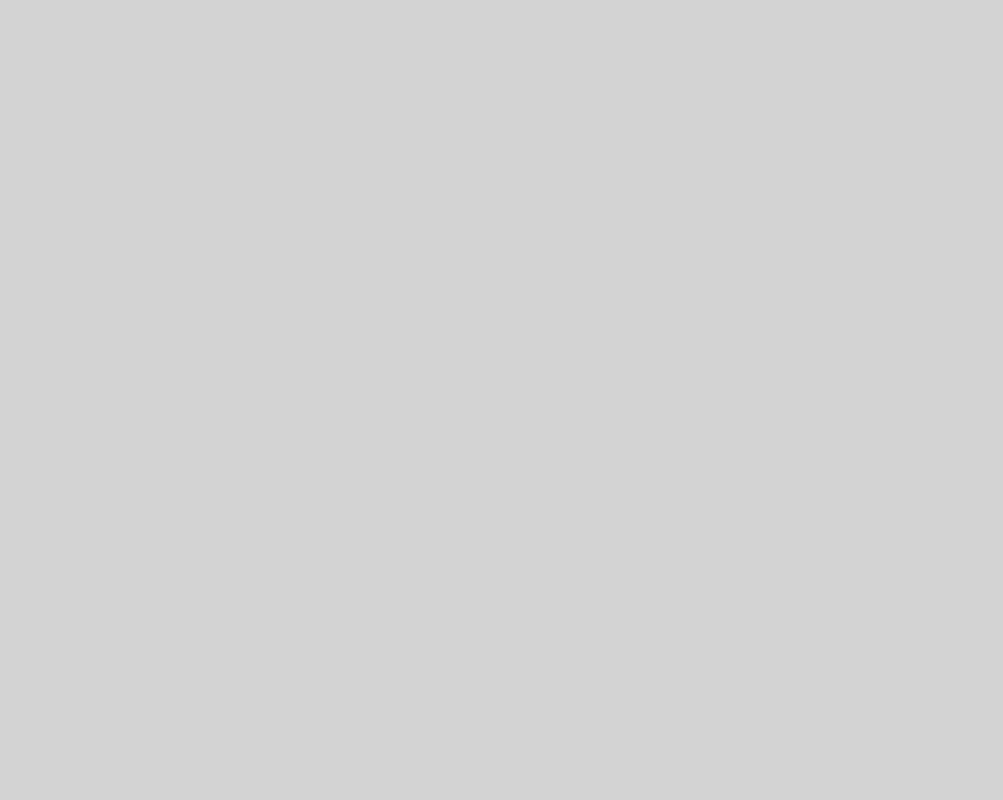
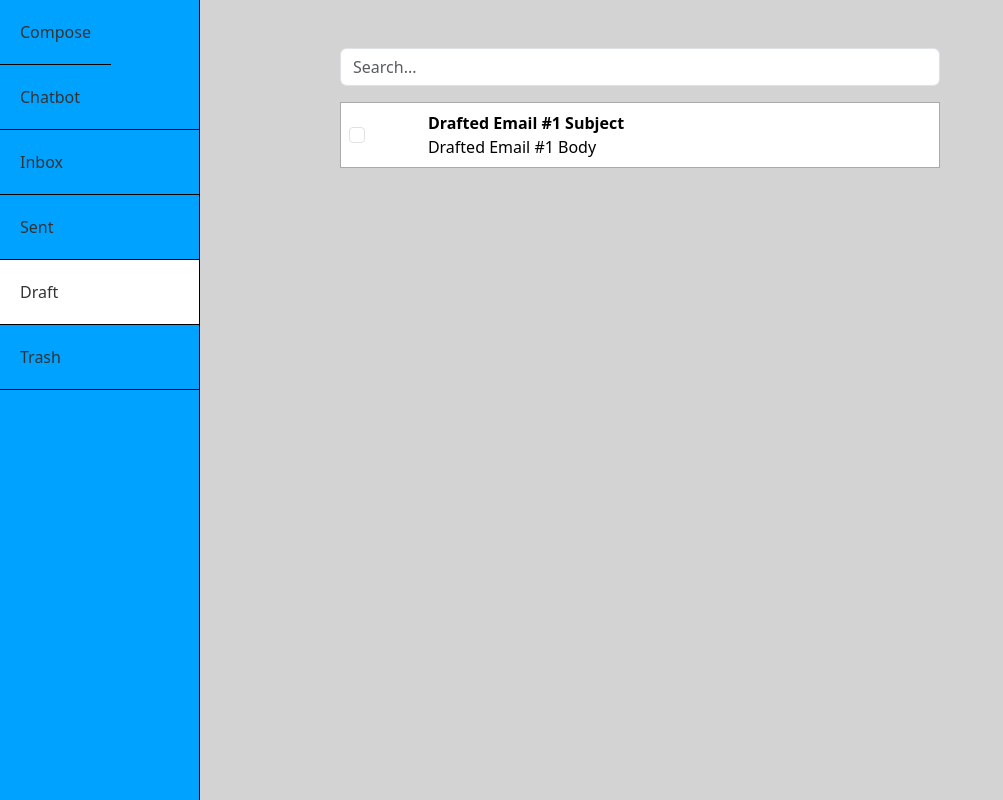
Before and after one commit to prithviiyerr/AIGlobalConnectAssistant, a React (Create React App) app in the folder frontend/: page /drafts in a window 1280 px wide. Before the commit this address had no page. Shown: the whole page, without its empty margins (0-1003 px from the left). Built offline with nearby package versions, Linux system fonts and the light colour scheme.

Commit message:
Implement the draft page

```diff
--- a/frontend/src/App.js
+++ b/frontend/src/App.js
@@ -6,16 +6,18 @@ import Inbox from './Inbox';
 import Trash from './Trash';
 import ChatbotDialogue from './ChatbotDialogue';
 import Sent from './Sent';
+import Drafts from './Drafts';
 
 function App() {
   return (
     <Router>
       <Routes>
-        <Route path="/" element={<Home/>} />
-        <Route path="/inbox" element={<Inbox/>}/>
+        <Route path="/" element={<Home />} />
+        <Route path="/inbox" element={<Inbox />} />
         <Route path="/trash" element={<Trash />} />
-        <Route path="/chatbot" element={<ChatbotDialogue/>}/>
+        <Route path="/chatbot" element={<ChatbotDialogue />} />
         <Route path="/sent" element={<Sent />} />
+        <Route path="/drafts" element={<Drafts />} />
       </Routes>
     </Router>
   );
--- /dev/null
+++ b/frontend/src/Drafts.css
@@ -0,0 +1,4 @@
+.email-table {
+    max-width: 600px;
+    margin: 0 auto;
+  }
--- /dev/null
+++ b/frontend/src/Drafts.js
@@ -0,0 +1,43 @@
+// Drafts.js
+import React, { useState } from 'react';
+import Sidebar from './Sidebar';
+import EmailTable from './EmailTable';
+import EmailDetailModal from './EmailDetailModal';
+import './Drafts.css'; // Ensure you have the CSS for drafts
+
+function Drafts() {
+    const [emailDetailVisible, setEmailDetailVisible] = useState(false);
+    const [selectedEmail, setSelectedEmail] = useState(null);
+
+    // Dummy data for drafts
+    const draftEmails = [
+        { subject: "Drafted Email #1 Subject", body: "Drafted Email #1 Body" },
+
+    ];
+
+    const openEmailDetailModal = (email) => {
+        setSelectedEmail(email);
+        setEmailDetailVisible(true);
+    };
+
+    const closeEmailDetailModal = () => {
+        setSelectedEmail(null);
+        setEmailDetailVisible(false);
+    };
+
+    return (
+        <div className='container mt-5'>
+            <Sidebar />
+            <EmailTable data={draftEmails} onEmailClick={openEmailDetailModal} />
+            {selectedEmail && emailDetailVisible && (
+                <EmailDetailModal
+                    email={selectedEmail}
+                    onClose={closeEmailDetailModal}
+                    visible={emailDetailVisible}
+                />
+            )}
+        </div>
+    );
+}
+
+export default Drafts;
--- a/frontend/src/Sidebar.js
+++ b/frontend/src/Sidebar.js
@@ -27,7 +27,7 @@ function Sidebar({ onCompose }) {
           </NavLink>
         </li>
         <li className="nav-item">
-          <NavLink to="/draft" className="nav-link" activeClassName="active">
+          <NavLink to="/drafts" className="nav-link" activeClassName="active">
             <i className="fas fa-file-alt mr-2"></i>Draft
           </NavLink>
         </li>
```
